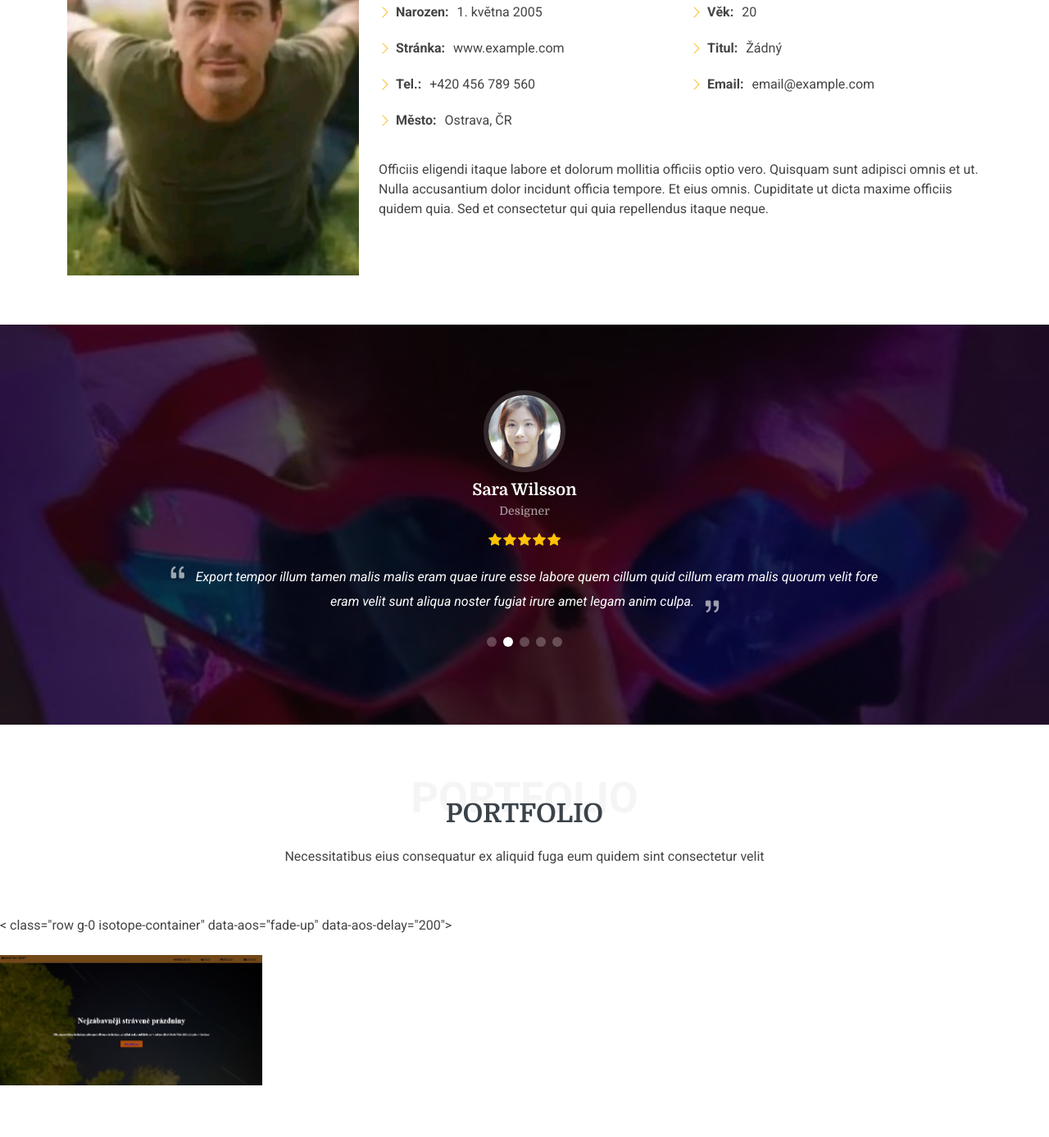
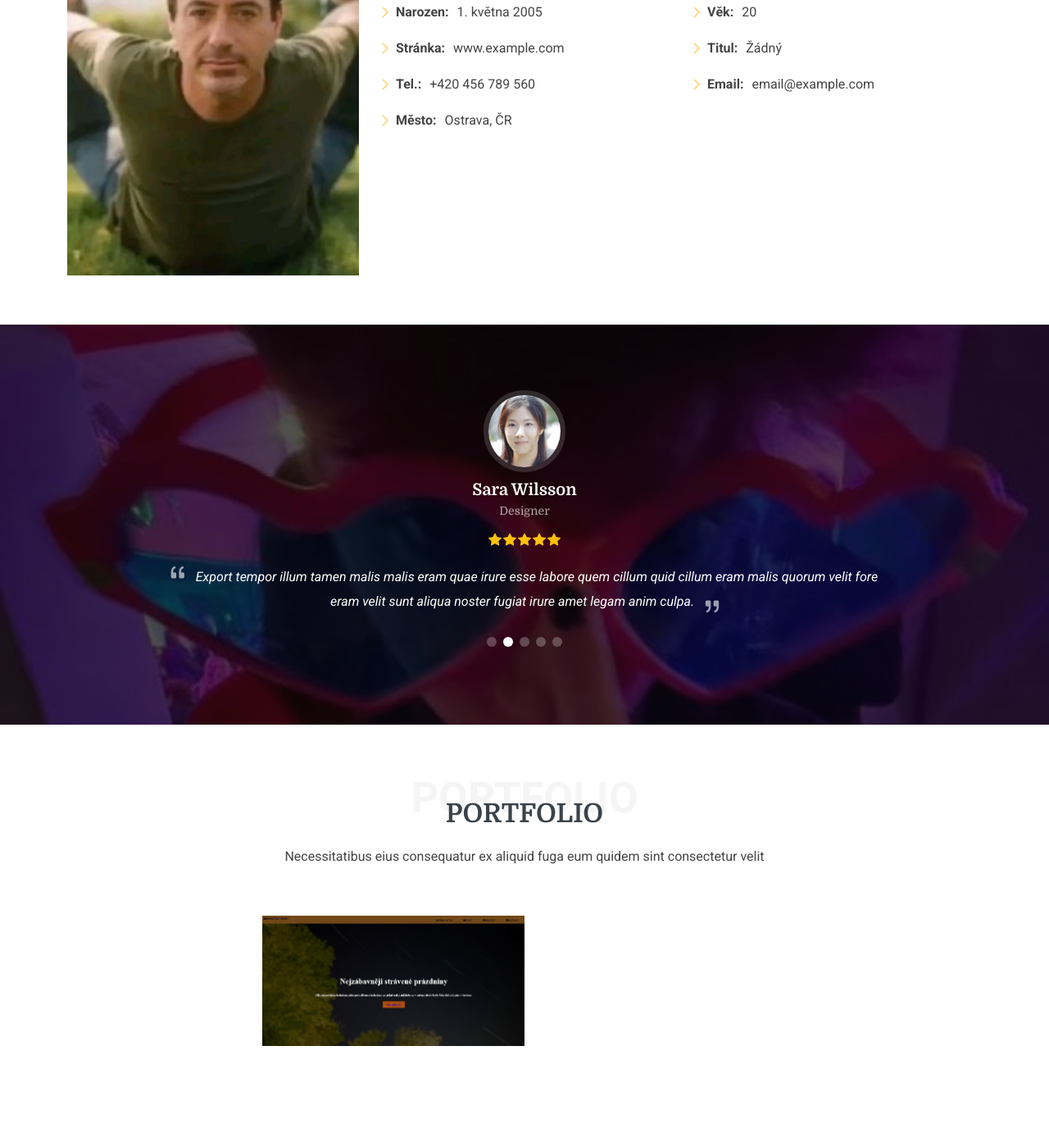
Before and after one commit to stepankiedron/portfolio, a plain HTML site: page index.html in a window 1280 px wide. Shown: the part 1162-2549 px from the top of the page at 82% size. Drawn offline with Linux system fonts and the light colour scheme.

Commit message:
Add files via upload

```diff
--- a/index.html
+++ b/index.html
@@ -138,10 +138,6 @@
                 </ul>
               </div>
             </div>
-            <p class="py-3">
-              Officiis eligendi itaque labore et dolorum mollitia officiis optio vero. Quisquam sunt adipisci omnis et ut. Nulla accusantium dolor incidunt officia tempore. Et eius omnis.
-              Cupiditate ut dicta maxime officiis quidem quia. Sed et consectetur qui quia repellendus itaque neque.
-            </p>
           </div>
         </div>
 
@@ -274,7 +270,7 @@
 
 
 
-        < class="row g-0 isotope-container" data-aos="fade-up" data-aos-delay="200">
+        <div class="row g-0 isotope-container" data-aos="fade-up" data-aos-delay="200">
 
         <div class="col-xl-3 col-lg-4 col-md-6 portfolio-item isotope-item filter-app">
           <div class="portfolio-content h-100">
```
